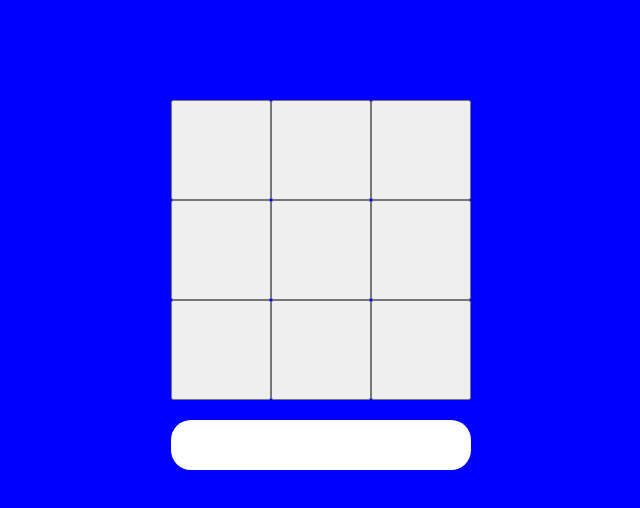
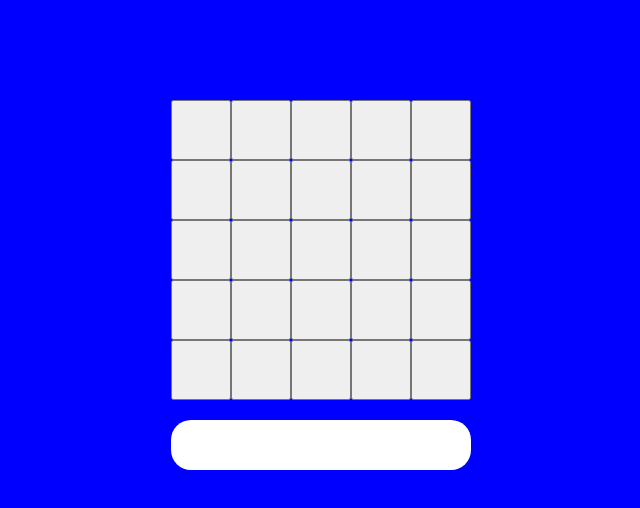
Before and after one commit to nem00700/react_tic-tac, a React (Create React App) app: page /vscomputer in a window 1280 px wide. Shown: the top 508 px of the page, without its empty margins (319-959 px from the left). Built offline with nearby package versions, Linux system fonts and the light colour scheme.

Commit message:
fix style for game square

```diff
--- a/src/components/Square.js
+++ b/src/components/Square.js
@@ -8,7 +8,7 @@ export default class Square extends Component{
             onClick={this.props.handleClick.bind(null, this.props.index)}
             className="square"
             value={this.props.val}
-            style={{width: this.props.squaresWidth + '%'}}
+            style={{width: this.props.squaresWidth + '%', height: this.props.squaresWidth + '%'}}
         />;
     }
 }
--- a/src/components/VsComputer.js
+++ b/src/components/VsComputer.js
@@ -4,6 +4,6 @@ import GameField from './GameField';
 export default class VsComputer extends Component {
 
     render(){
-        return <GameField vsComputer={true} size={3} />;
+        return <GameField vsComputer={true} size={5} />;
     }
 }
```
